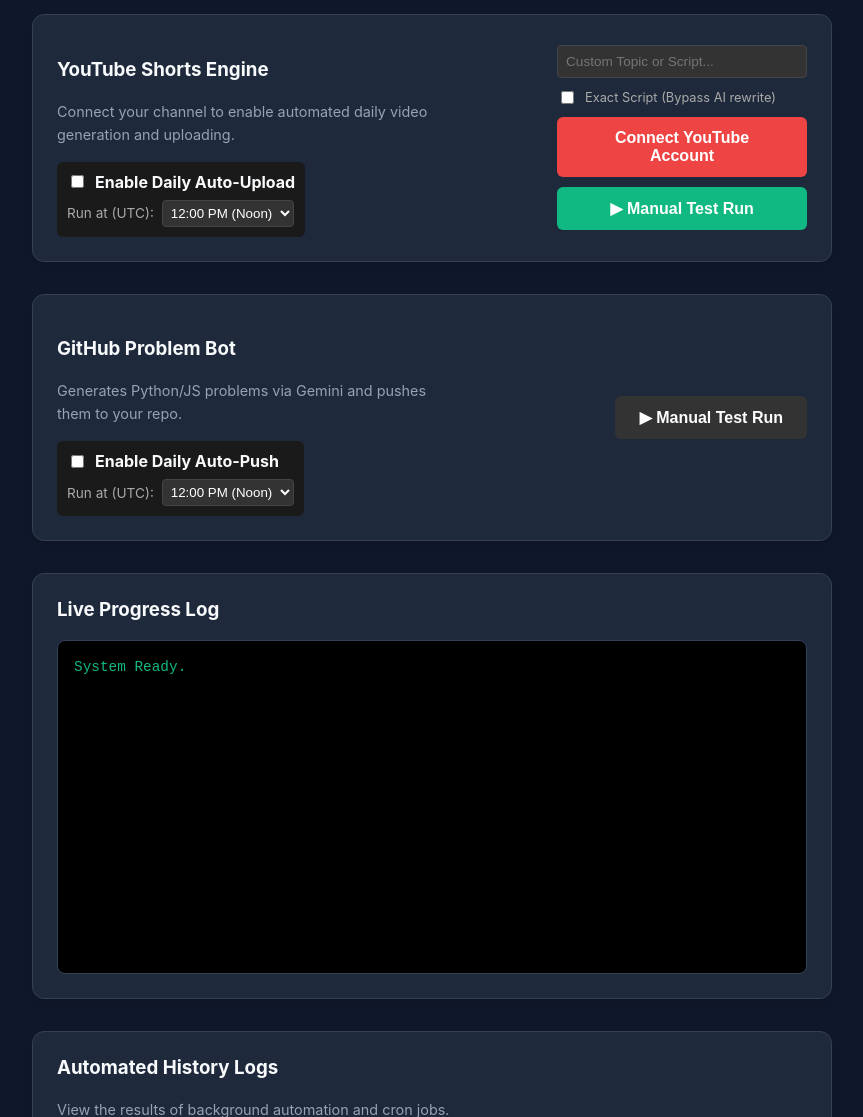
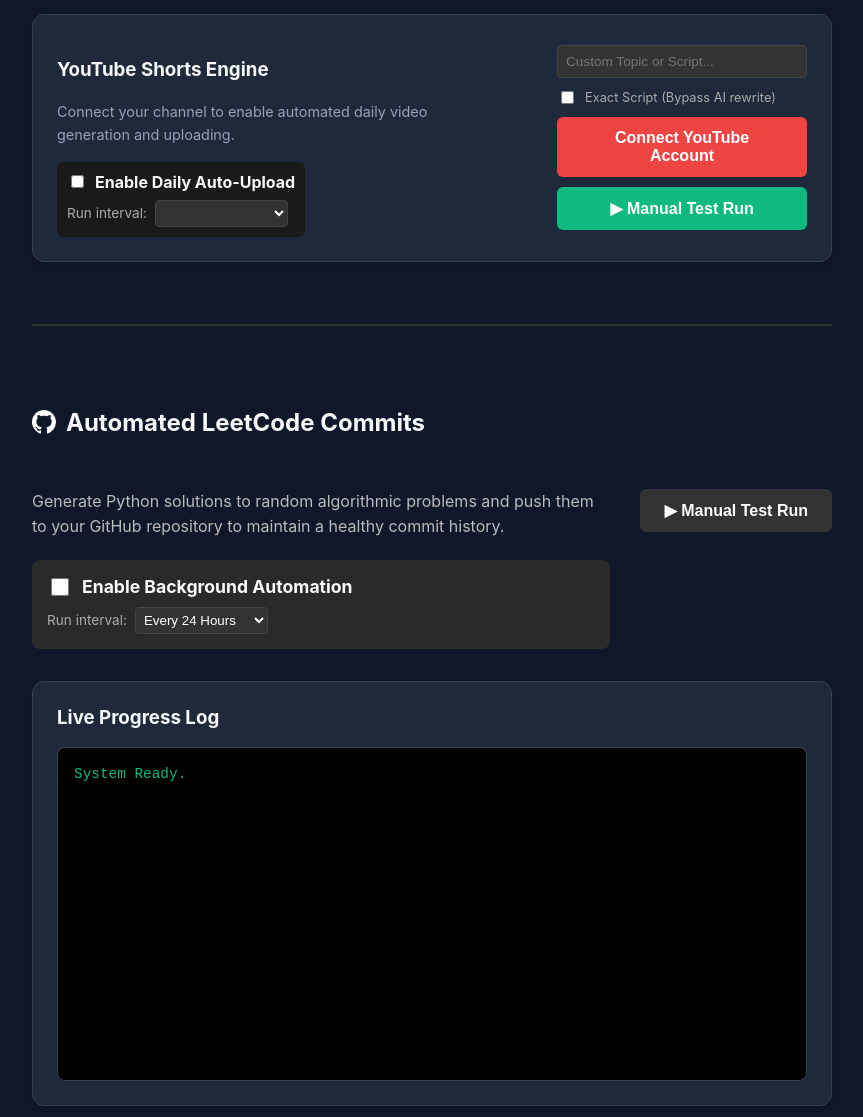
Before and after one commit to atultiwari997721/n8n_Video_Gen_Model, a FastAPI app: page / in a window 1280 px wide. Shown: the part 712-1829 px from the top of the page, without its empty margins (208-1071 px from the left). Run offline with FastAPI, Linux system fonts and the light colour scheme; data that the repository does not hold is empty.

Commit message:
feat: flexible minute-level cron frequencies for automations

```diff
--- a/src/templates/index.html
+++ b/src/templates/index.html
@@ -155,15 +155,15 @@
                         <input type="checkbox" id="ytAutoEnable" onchange="saveSettings()"> Enable Daily Auto-Upload
                     </label>
                     <div style="margin-top: 8px; display: flex; align-items: center; gap: 8px;">
-                        <span style="font-size: 0.85rem; color: #aaa;">Run at (UTC):</span>
-                        <select id="ytAutoHour" onchange="saveSettings()" style="background: #333; color: white; border: 1px solid #444; padding: 4px; border-radius: 4px;">
-                            <option value="0">00:00 (Midnight)</option>
-                            <option value="4">04:00 AM</option>
-                            <option value="8">08:00 AM</option>
-                            <option value="12">12:00 PM (Noon)</option>
-                            <option value="16">04:00 PM</option>
-                            <option value="20">08:00 PM</option>
-                        </select>
+                        <span style="font-size: 0.85rem; color: #aaa;">Run interval:</span>
+                            <select id="ytAutoHour" onchange="saveSettings()" style="background: #333; color: white; border: 1px solid #444; padding: 4px; border-radius: 4px;">
+                                <option value="1">Every 1 Minute</option>
+                                <option value="15">Every 15 Minutes</option>
+                                <option value="60">Every 1 Hour</option>
+                                <option value="240">Every 4 Hours</option>
+                                <option value="720">Every 12 Hours</option>
+                                <option value="1440" selected>Every 24 Hours</option>
+                            </select>
                     </div>
                 </div>
             </div>
@@ -177,26 +177,33 @@
             </div>
         </div>
 
-        <!-- GitHub Card -->
-        <div class="card" style="display: flex; justify-content: space-between; align-items: center; flex-wrap: wrap; gap: 1rem;">
-            <div style="flex: 1;">
-                <h3>GitHub Problem Bot</h3>
-                <p style="font-size: 0.9rem; max-width: 400px;">Generates Python/JS problems via Gemini and pushes them to your repo.</p>
+        <hr style="border: 1px solid #333; margin: 30px 0;">
 
-                <div style="margin-top: 1rem; padding: 10px; background: #1a1a1a; border-radius: 6px; display: inline-block;">
-                    <label style="display: flex; align-items: center; gap: 8px; font-weight: bold; cursor: pointer;">
-                        <input type="checkbox" id="ghAutoEnable" onchange="saveSettings()"> Enable Daily Auto-Push
+        <!-- GITHUB SECTION -->
+        <h2 style="font-size: 1.5rem; margin-bottom: 20px; display: flex; align-items: center; gap: 10px;">
+            <svg width="24" height="24" viewBox="0 0 24 24" fill="white"><path d="M12 0C5.37 0 0 5.37 0 12c0 5.31 3.435 9.795 8.205 11.385.6.105.825-.255.825-.57 0-.285-.015-1.23-.015-2.235-3.015.555-3.795-.735-4.035-1.41-.135-.345-.72-1.41-1.23-1.695-.42-.225-1.02-.78-.015-.795.945-.015 1.62.87 1.845 1.23 1.08 1.815 2.805 1.305 3.495.99.105-.78.42-1.305.765-1.605-2.67-.3-5.46-1.335-5.46-5.925 0-1.305.465-2.385 1.23-3.225-.12-.3-.54-1.53.12-3.18 0 0 1.005-.315 3.3 1.23.96-.27 1.98-.405 3-.405s2.04.135 3 .405c2.295-1.56 3.3-1.23 3.3-1.23.66 1.65.24 2.88.12 3.18.765.84 1.23 1.905 1.23 3.225 0 4.605-2.805 5.625-5.475 5.925.435.375.81 1.095.81 2.22 0 1.605-.015 2.895-.015 3.3 0 .315.225.69.825.57A12.02 12.02 0 0024 12c0-6.63-5.37-12-12-12z"/></svg>
+            Automated LeetCode Commits
+        </h2>
+
+        <div style="display: flex; gap: 30px; flex-wrap: wrap;">
+            <div style="flex: 1; min-width: 300px;">
+                <p style="color: #bbb; line-height: 1.6;">Generate Python solutions to random algorithmic problems and push them to your GitHub repository to maintain a healthy commit history.</p>
+
+                <div style="margin-top: 20px; background: #2a2a2a; padding: 15px; border-radius: 8px;">
+                    <label style="display: flex; align-items: center; gap: 10px; cursor: pointer; font-size: 1.1rem; font-weight: bold;">
+                        <input type="checkbox" id="ghAutoToggle" onchange="saveSettings()" style="width: 18px; height: 18px; accent-color: #2b3137;">
+                        Enable Background Automation
                     </label>
                     <div style="margin-top: 8px; display: flex; align-items: center; gap: 8px;">
-                        <span style="font-size: 0.85rem; color: #aaa;">Run at (UTC):</span>
-                        <select id="ghAutoHour" onchange="saveSettings()" style="background: #333; color: white; border: 1px solid #444; padding: 4px; border-radius: 4px;">
-                            <option value="0">00:00 (Midnight)</option>
-                            <option value="4">04:00 AM</option>
-                            <option value="8">08:00 AM</option>
-                            <option value="12">12:00 PM (Noon)</option>
-                            <option value="16">04:00 PM</option>
-                            <option value="20">08:00 PM</option>
-                        </select>
+                        <span style="font-size: 0.85rem; color: #aaa;">Run interval:</span>
+                            <select id="ghAutoHour" onchange="saveSettings()" style="background: #333; color: white; border: 1px solid #444; padding: 4px; border-radius: 4px;">
+                                <option value="1">Every 1 Minute</option>
+                                <option value="15">Every 15 Minutes</option>
+                                <option value="60">Every 1 Hour</option>
+                                <option value="240">Every 4 Hours</option>
+                                <option value="720">Every 12 Hours</option>
+                                <option value="1440" selected>Every 24 Hours</option>
+                            </select>
                     </div>
                 </div>
             </div>
--- a/src/web_app.py
+++ b/src/web_app.py
@@ -83,9 +83,9 @@ class UserData(BaseModel):
     google_client_id: str = ""
     google_client_secret: str = ""
     youtube_enabled: bool = False
-    youtube_hour: int = 12
+    youtube_hour: int = 1440
     github_enabled: bool = False
-    github_hour: int = 12
+    github_hour: int = 1440
 
 @app.post("/api/user/save")
 async def save_user(data: UserData, db: Session = Depends(get_db)):
@@ -272,43 +272,50 @@ async def trigger_github(session_id: str, db: Session = Depends(get_db)):
 
 # --- VERCEL/RENDER CRON JOBS ---
 
-@app.get("/api/cron/hourly")
-async def cron_hourly(background_tasks: BackgroundTasks, db: Session = Depends(get_db)):
+@app.get("/api/cron/tick")
+async def cron_tick(background_tasks: BackgroundTasks, db: Session = Depends(get_db)):
     """
     Master Heartbeat Endpoint for scheduling.
-    Intended to be pinged exactly once per hour by an external service (e.g., cron-job.org).
+    Intended to be pinged exactly once per minute by an external service (e.g., cron-job.org).
     """
-    current_hour_utc = datetime.utcnow().hour
+    import time
+    current_minute_unix = int(time.time() / 60)
 
     # Process GitHub
     github_users = db.query(User).filter(
         User.gemini_key != None,
         User.github_pat != None,
-        User.github_enabled == True,
-        User.github_hour == current_hour_utc
+        User.github_enabled == True
     ).all()
 
+    queued_github = 0
     for user in github_users:
-        background_tasks.add_task(run_and_log_github, user.session_id, user.gemini_key, user.github_pat)
+        interval = user.github_hour if user.github_hour else 1440
+        if current_minute_unix % interval == 0:
+            background_tasks.add_task(run_and_log_github, user.session_id, user.gemini_key, user.github_pat)
+            queued_github += 1
 
     # Process YouTube
     youtube_users = db.query(User).filter(
         User.gemini_key != None,
         User.youtube_token != None,
-        User.youtube_enabled == True,
-        User.youtube_hour == current_hour_utc
+        User.youtube_enabled == True
     ).all()
 
+    queued_youtube = 0
     for user in youtube_users:
-        background_tasks.add_task(run_and_log_youtube, user.session_id, user.gemini_key, user.youtube_token)
+        interval = user.youtube_hour if user.youtube_hour else 1440
+        if current_minute_unix % interval == 0:
+            background_tasks.add_task(run_and_log_youtube, user.session_id, user.gemini_key, user.youtube_token)
+            queued_youtube += 1
 
     return {
-        "message": "Hourly heartbeat processed successfully",
+        "message": "Minute heartbeat processed successfully",
         "jobs_queued": {
-            "github": len(github_users),
-            "youtube": len(youtube_users)
+            "github": queued_github,
+            "youtube": queued_youtube
         },
-        "current_hour_utc": current_hour_utc
+        "current_minute_unix": current_minute_unix
     }
 
 @app.get("/api/logs/{session_id}")
```
